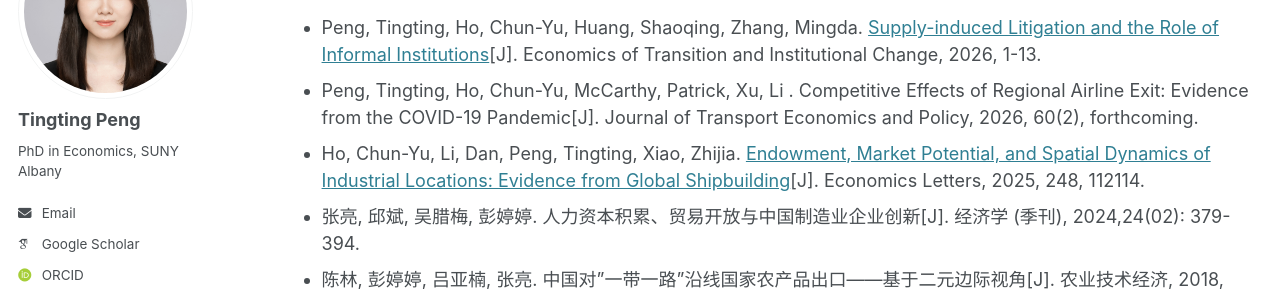
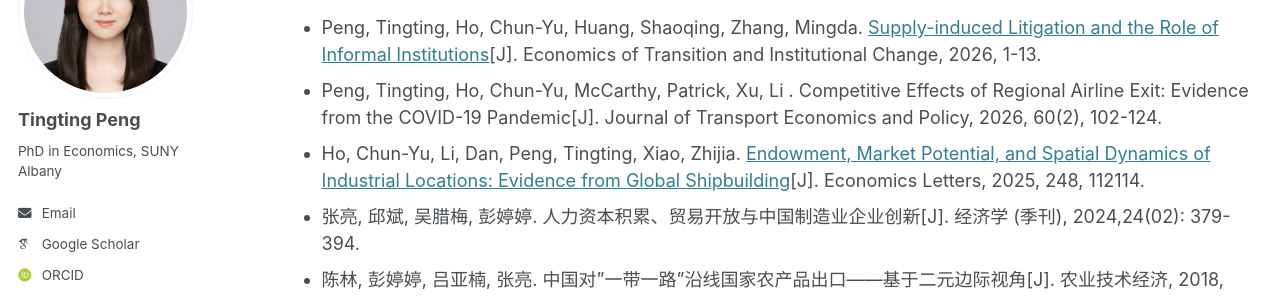
Before and after one commit to tpeng2023/webpage, a Jekyll site: the page built from _pages/research.md, in a window 1280 px wide and 1245 px high. Shown: the part 182-478 px from the top of the window. Built offline with Jekyll 4.4.1, drawn with Linux system fonts in a browser that asks for light colours; some web fonts are replaced; some of the changed text lies outside the part shown.

Commit message:
Update research.md

```diff
--- a/_pages/research.md
+++ b/_pages/research.md
@@ -6,7 +6,7 @@ author_profile: true
 ---
 ## Publications
 * Peng, Tingting, Ho, Chun-Yu, Huang, Shaoqing, Zhang, Mingda. [Supply-induced Litigation and the Role of Informal Institutions](http://doi.org/10.1111/ecot.70028)[J]. Economics of Transition and Institutional Change, 2026, 1-13.
-* Peng, Tingting, Ho, Chun-Yu, McCarthy, Patrick, Xu, Li . Competitive Effects of Regional Airline Exit: Evidence from the COVID-19 Pandemic[J]. Journal of Transport Economics and Policy, 2026, 60(2), forthcoming.
+* Peng, Tingting, Ho, Chun-Yu, McCarthy, Patrick, Xu, Li . Competitive Effects of Regional Airline Exit: Evidence from the COVID-19 Pandemic[J]. Journal of Transport Economics and Policy, 2026, 60(2), 102-124.
 * Ho, Chun-Yu, Li, Dan, Peng, Tingting, Xiao, Zhijia. [Endowment, Market Potential, and Spatial Dynamics of Industrial Locations: Evidence from Global Shipbuilding](https://www.sciencedirect.com/science/article/abs/pii/S0165176524005986)[J]. Economics Letters, 2025, 248, 112114.
 * 张亮, 邱斌, 吴腊梅, 彭婷婷. 人力资本积累、贸易开放与中国制造业企业创新[J]. 经济学 (季刊), 2024,24(02): 379-394.
 * 陈林, 彭婷婷, 吕亚楠, 张亮. 中国对"一带一路"沿线国家农产品出口——基于二元边际视角[J]. 农业技术经济, 2018, (06): 136-144.
@@ -21,7 +21,7 @@ author_profile: true
 
    <summary>   Abstract</summary>
 
-This paper examines the economic impacts of theme park openings in China from 2000 to 2023 using a newly compiled dataset on county-level theme parks and entrepreneurship. Leveraging the staggered openings of theme parks across various counties, we document three main findings. First, theme park openings lead to a 12.9% increase in entrepreneurial activities, especially in tourism-related service industries. Second, theme park openings have positive spatial spillover effects on tourism- and consumption-related industries within a 25-to-50-kilometer radius, and have relocation effects on non-service and real estate industries within 25 kilometers to farther location. Third, we identify tourism-driven spending and agglomeration as the potential mechanisms driving these economic impacts. Back-of-the-envelope calculations suggest that theme park openings bring net benefits to the hosting county as it promotes employment but not increases local public debt significantly.
+This paper examines the economic impacts of theme park openings in China from 2000 to 2023 using a newly compiled county-level dataset on theme parks and entrepreneurship. Leveraging the staggered openings of theme parks across counties, we document three main findings. First, theme park openings lead to a 15.4% increase in entrepreneurial activities, especially in tourism-related service industries. Second, theme park openings have positive spatial spillover effects on tourism- and consumption-related industries within a 50-kilometer radius, and have relocation effects on non-service and real estate industries within 25 kilometers, which push them to more distant locations. Third, we identify tourism-driven spending and agglomeration as the potential mechanisms driving these economic impacts. Back-of-the-envelope calculations suggest that theme park openings bring net benefits to the hosting county by promoting employment, but do not significantly increase local public debt.
 
 </details>
 
```
